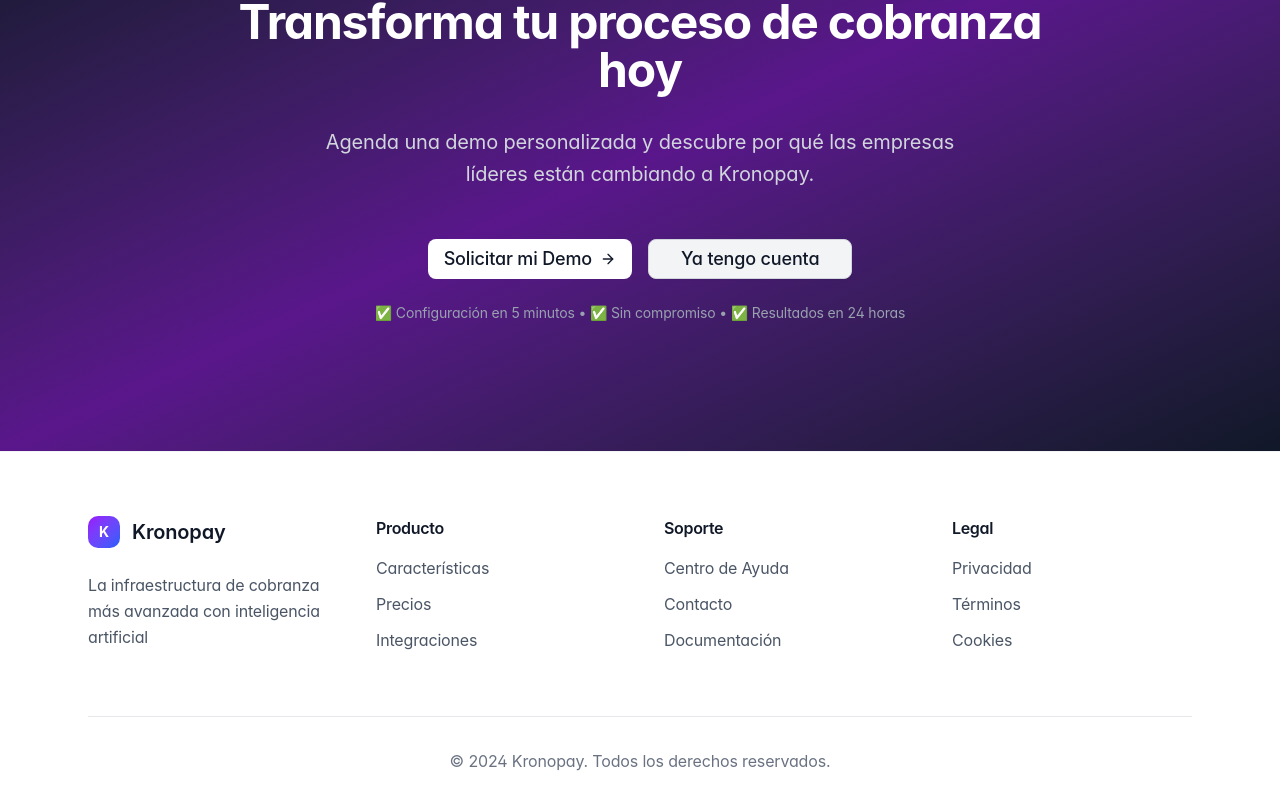
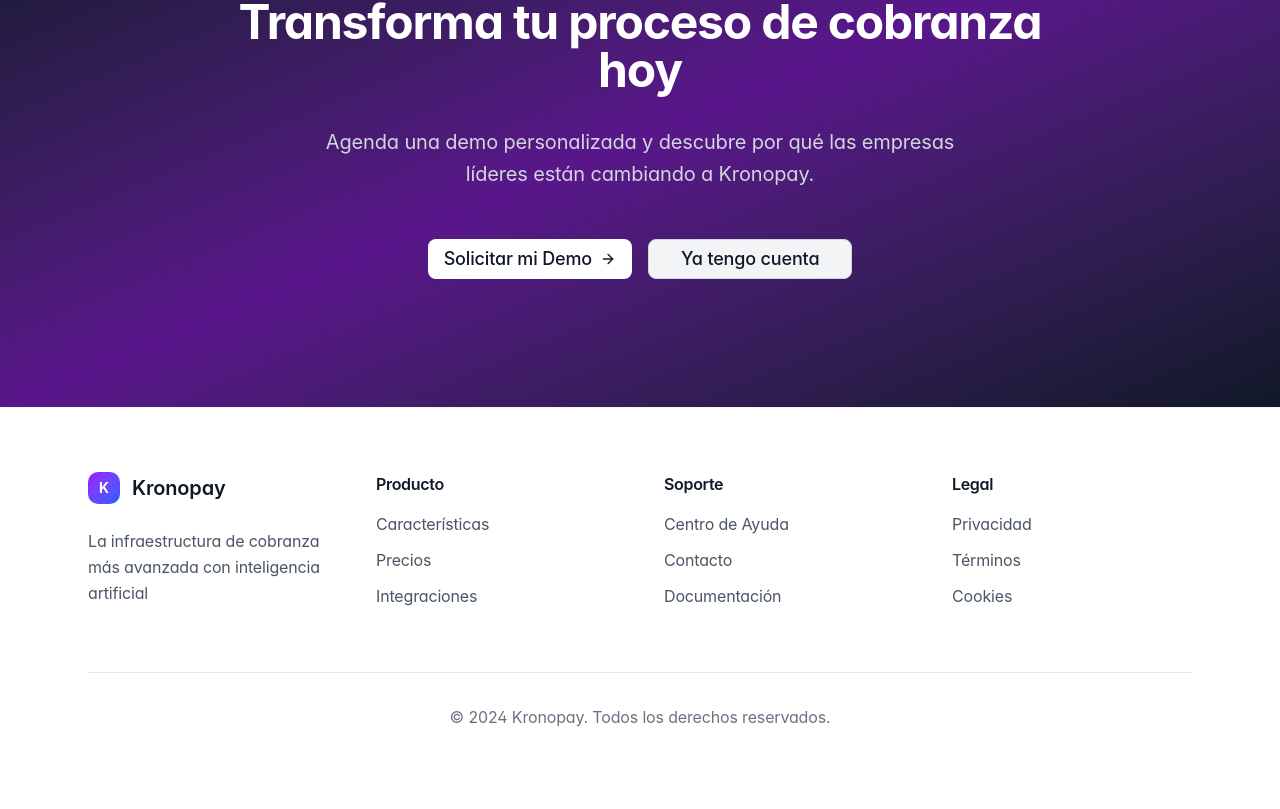
Before and after one commit to probstgo/Kronopay, a Next.js app: page / in a window 1280 px wide. Shown: the part 5276-6085 px from the top of the page. Built offline with nearby package versions, Linux system fonts and the light colour scheme; no server answers.

Commit message:
Actualización: refinamientos en página principal

```diff
--- a/src/app/page.tsx
+++ b/src/app/page.tsx
@@ -404,9 +404,6 @@
               <Link href="/login">Ya tengo cuenta</Link>
             </Button>
           </div>
-          <p className="text-sm text-gray-400 mt-6">
-            ✅ Configuración en 5 minutos • ✅ Sin compromiso • ✅ Resultados en 24 horas
-          </p>
         </div>
       </section>
 
```
